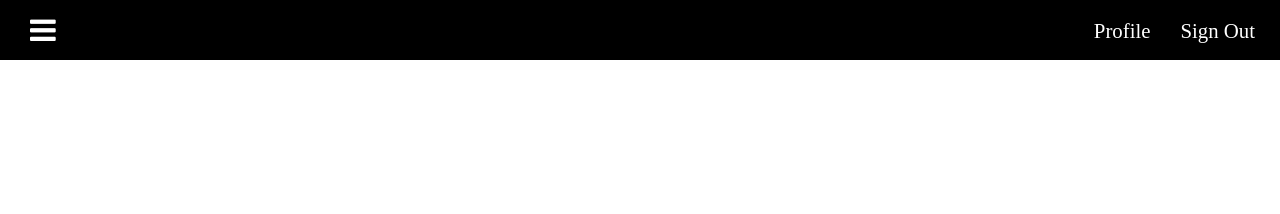
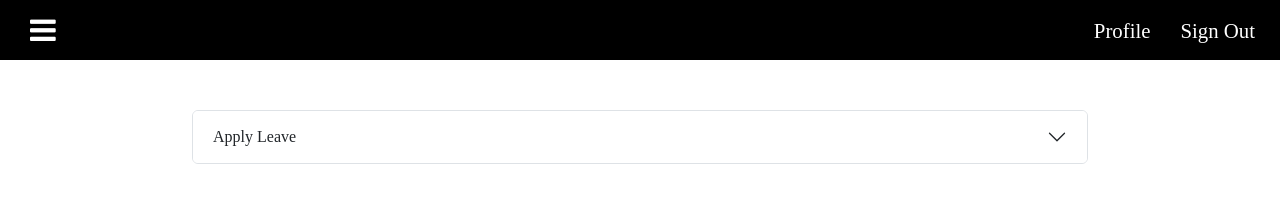
Before and after one commit to NdunguSam01/lms-mobikey, a React (Create React App) app: page /dashboard in a window 1280 px wide. Shown: the top 214 px of the page. Built offline with nearby package versions, Linux system fonts and the light colour scheme.

Commit message:
Created an accordion for the leave form

```diff
--- a/src/Pages/Dashboard.js
+++ b/src/Pages/Dashboard.js
@@ -1,6 +1,7 @@
 import Navbar from '../components/Navbar/Navbar'
 import Sidebar from '../components/Sidebar/Side';
 import { useState } from 'react';
+import Leave from './Leave';
 
 const Dashboard = () =>
 {
@@ -14,6 +15,9 @@ const Dashboard = () =>
         <>
             <Navbar openSidebar={openSidebar} sidebarOpen={sidebarOpen}/>
             <Sidebar sidebarOpen={sidebarOpen}/>
+            <div className="conttent-contaiiner">
+                <Leave/>
+            </div>
         </>
      );
 }
--- a/src/Pages/Leave.js
+++ b/src/Pages/Leave.js
@@ -1,8 +1,22 @@
+import LeaveForm from '../components/Leave Form/Leave Form'
+import AccordionStyling from '../components/Leave Form/form.module.css'
+
 const Leave = () =>
 {
     return (
         <>
-            <h1>Leave Page</h1>
+            <div className={`accordion ${AccordionStyling.accordion}`} id="leave-form-accordion">
+            <div className="accordion-item">
+                <h2 className="accordion-header">
+                    <button className="accordion-button collapsed" type="button" data-bs-toggle="collapse" data-bs-target="#leave-form" aria-expanded="false" aria-controls="leave-form">Apply Leave</button>
+                </h2>
+                <div id="leave-form" className="accordion-collapse collapse" data-bs-parent="#leave-form-accordion">
+                    <div className="accordion-body">
+                        <LeaveForm/>
+                    </div>
+                </div>
+                </div>
+            </div>
         </>
      );
 }
--- a/src/components/Leave Form.js
+++ b/src/components/Leave Form/Leave Form.js
@@ -1,24 +1,10 @@
-import { NavLink } from "react-router-dom";
-
 const LeaveForm = () =>
 {
     return (
         <>
-            <h1 className="text-center text-uppercase mt-4">Leave Request Form</h1>
-            <form action="" className="row g-4 m-5">
-                <div className="col-md-6">
-                    <label htmlFor="firstName" className="form-label">First Name</label>
-                    <input type="text"id="firstName" className="form-control" placeholder="First Name"  readOnly/>
-                </div>
-                <div className="col-md-6">
-                    <label htmlFor="lastName" className="form-label">Last Name</label>
-                    <input type="text" id="lastName" className="form-control" placeholder="Last Name"  readOnly/>
-                </div>
-                <div className="col-md-6">
-                    <label htmlFor="department" className="form-label">Department</label>
-                    <input type="text" id="department" className="form-control" placeholder="Department" readOnly required/>
-                </div>
-                <div className="col-md-6">
+            <h1 className="text-center text-uppercase">Leave Request Form</h1>
+            <form action="" className="row g-4 m-2">
+                <div className="col-md-12">
                     <label htmlFor="availableDays" className="form-label">Available Leave Days</label>
                     <input type="text" id="availableDays" className="form-control" placeholder="Available Leave Days" readOnly/>
                 </div>
@@ -54,9 +40,6 @@ const LeaveForm = () =>
                 <div className="col-md-12 text-center">
                     <button type="submit" className="btn btn-success">Submit request</button>
                 </div>
-                <div className="col-md-12 text-center">
-                    <NavLink to="/dashboard" className="btn btn-danger">Cancel</NavLink>
-                </div>
             </form>
         </>
      );
--- /dev/null
+++ b/src/components/Leave Form/form.module.css
@@ -0,0 +1,5 @@
+.accordion
+{
+    width: 70%;
+    margin: 50px auto;
+}
```
